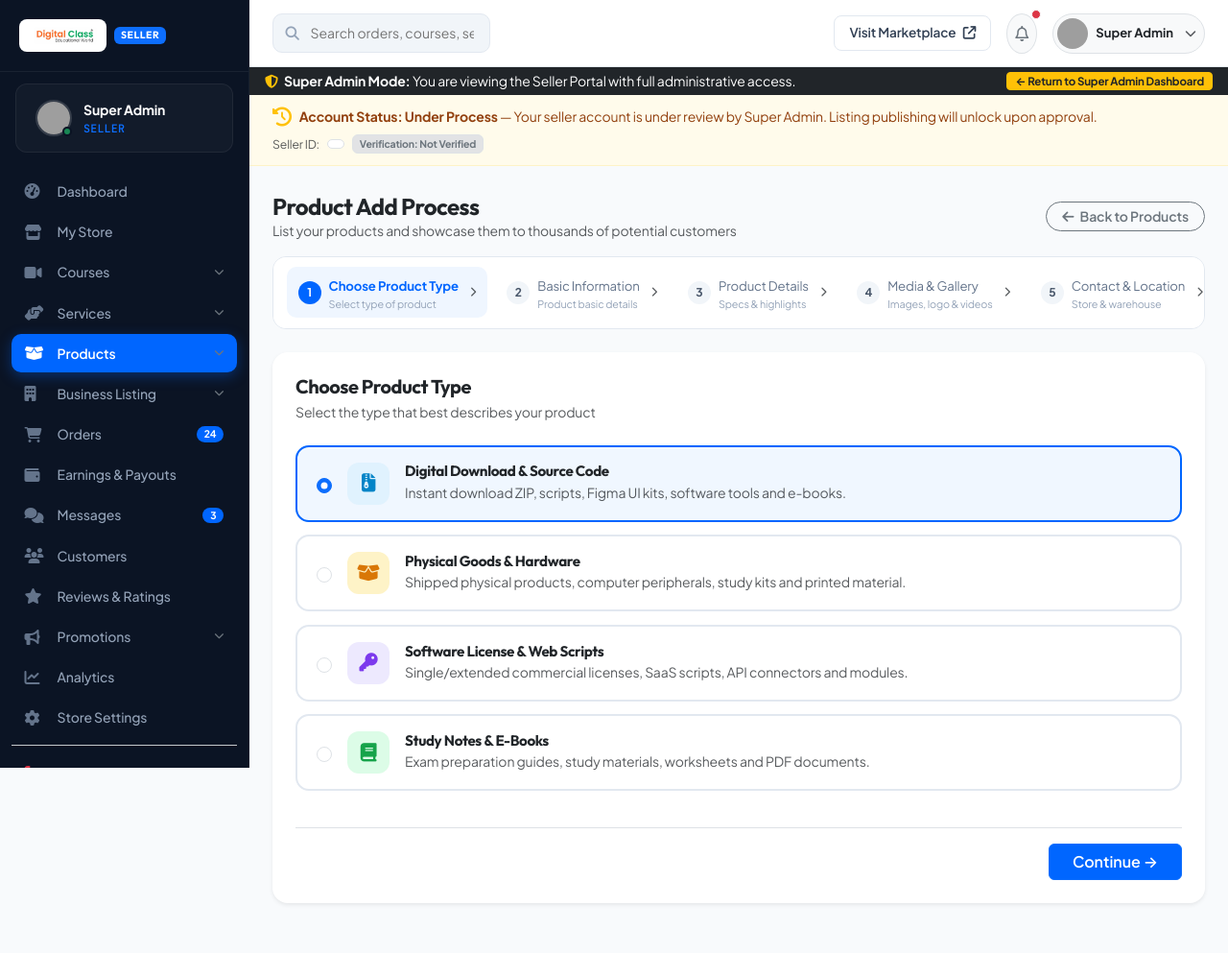
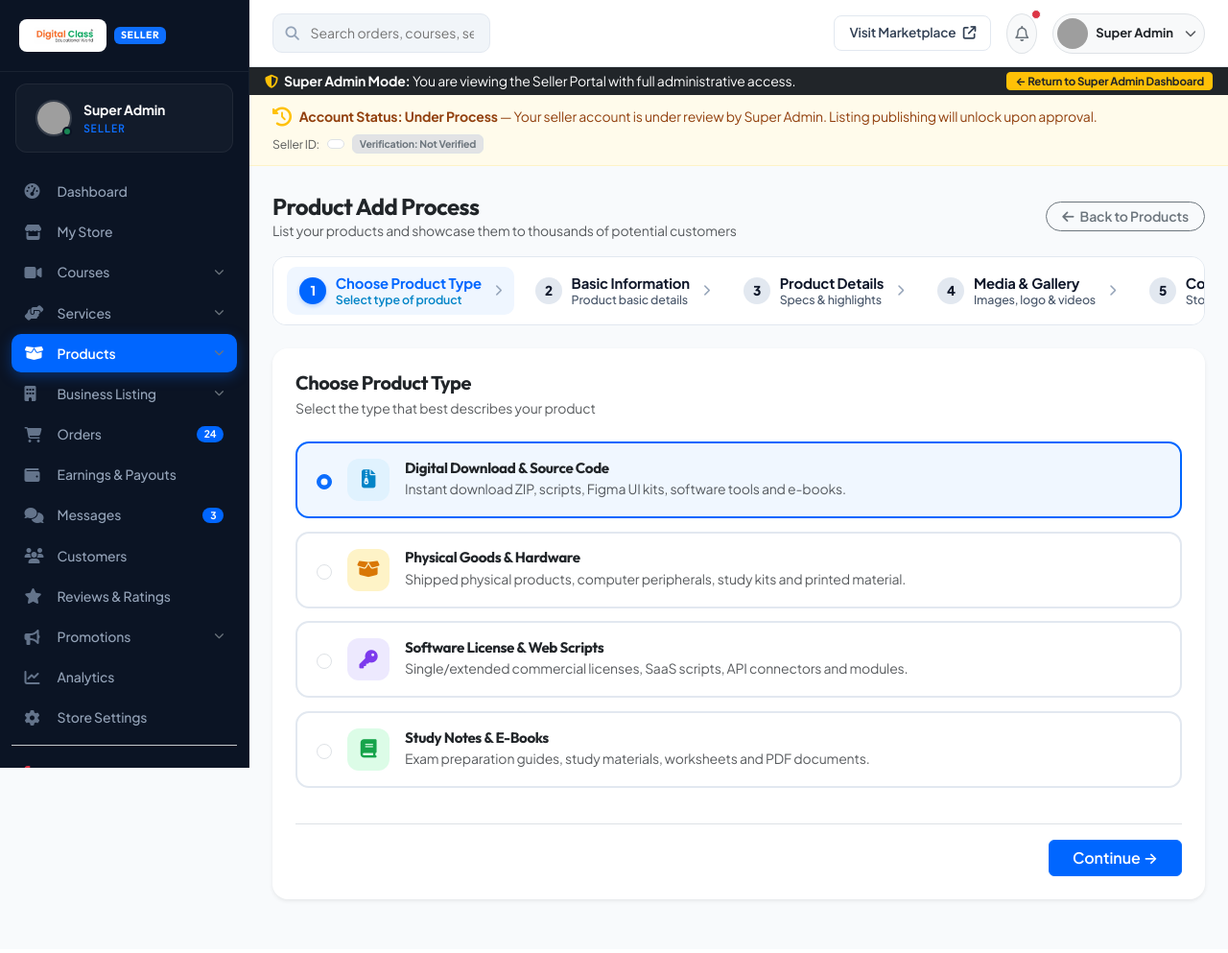
Before and after one commit to digitalclassworld/marketplace, a Laravel app: page /seller/products/create in a window 1280 px wide. Shown: the whole page at 96% size. After the commit the page ends 940 px from the top, so only its background shows below. Run offline with Laravel 12, Linux system fonts and the light colour scheme; a user stored in the database is signed in; data comes from the database, SQL or seed files in the repository; parts of the project's set-up code (start-up, migrations or seed data) failed here and were passed over; grey boxes are pictures that could not be loaded.

Commit message:
style: increase size, contrast, and font weight of wizard stepper titles and subtitles across courses, services, products, and listings

```diff
--- a/resources/views/seller/products/create.blade.php
+++ b/resources/views/seller/products/create.blade.php
@@ -26,14 +26,17 @@
     .wizard-step-item {
         display: flex;
         align-items: center;
-        gap: 0.5rem;
-        padding: 0.4rem 0.75rem;
+        gap: 0.6rem;
+        padding: 0.5rem 0.85rem;
         border-radius: 10px;
-        color: #64748b;
+        color: #1e293b;
         cursor: pointer;
         transition: all 0.2s ease;
         text-decoration: none;
         flex-shrink: 0;
+    }
+    .wizard-step-item:hover {
+        background-color: #f1f5f9;
     }
     .wizard-step-item.active {
         background-color: #eff6ff;
@@ -41,37 +44,56 @@
         font-weight: 700;
     }
     .wizard-step-item.completed {
-        color: #10b981;
+        color: #0f766e;
     }
     .wizard-step-num {
-        width: 24px;
-        height: 24px;
+        width: 28px;
+        height: 28px;
         border-radius: 50%;
-        background: #f1f5f9;
+        background: #e2e8f0;
         display: flex;
         align-items: center;
         justify-content: center;
-        font-size: 0.75rem;
-        font-weight: 700;
-        color: #475569;
+        font-size: 0.85rem;
+        font-weight: 800;
+        color: #0f172a;
+        flex-shrink: 0;
     }
     .wizard-step-item.active .wizard-step-num {
         background: #0066ff;
         color: #ffffff;
+        box-shadow: 0 2px 4px rgba(0, 102, 255, 0.25);
     }
     .wizard-step-item.completed .wizard-step-num {
         background: #10b981;
         color: #ffffff;
     }
     .wizard-step-title {
-        font-size: 0.825rem;
+        font-size: 0.925rem;
+        font-weight: 700;
+        line-height: 1.25;
+        color: #0f172a;
+        display: block;
+    }
+    .wizard-step-item.active .wizard-step-title {
+        color: #0066ff;
+    }
+    .wizard-step-item.completed .wizard-step-title {
+        color: #0f766e;
+    }
+    .wizard-step-sub {
+        font-size: 0.775rem;
+        color: #475569;
+        display: block;
+        font-weight: 500;
         line-height: 1.2;
     }
-    .wizard-step-sub {
-        font-size: 0.675rem;
-        color: #94a3b8;
-        display: block;
-        font-weight: 400;
+    .wizard-step-item.active .wizard-step-sub {
+        color: #0284c7;
+        font-weight: 600;
+    }
+    .wizard-step-item.completed .wizard-step-sub {
+        color: #059669;
     }
 
     /* Option Selection Cards (Step 1) */
@@ -159,7 +181,7 @@
                 <span class="wizard-step-title">Choose Product Type</span>
                 <span class="wizard-step-sub">Select type of product</span>
             </div>
-            <i class="fa-solid fa-chevron-right text-muted ms-1" style="font-size: 0.65rem;"></i>
+            <i class="fa-solid fa-chevron-right ms-1" style="font-size: 0.75rem; color: #94a3b8;"></i>
         </div>
 
         <div class="wizard-step-item" id="step-nav-2" onclick="goToStep(2)">
@@ -168,7 +190,7 @@
                 <span class="wizard-step-title">Basic Information</span>
                 <span class="wizard-step-sub">Product basic details</span>
             </div>
-            <i class="fa-solid fa-chevron-right text-muted ms-1" style="font-size: 0.65rem;"></i>
+            <i class="fa-solid fa-chevron-right ms-1" style="font-size: 0.75rem; color: #94a3b8;"></i>
         </div>
 
         <div class="wizard-step-item" id="step-nav-3" onclick="goToStep(3)">
@@ -177,7 +199,7 @@
                 <span class="wizard-step-title">Product Details</span>
                 <span class="wizard-step-sub">Specs & highlights</span>
             </div>
-            <i class="fa-solid fa-chevron-right text-muted ms-1" style="font-size: 0.65rem;"></i>
+            <i class="fa-solid fa-chevron-right ms-1" style="font-size: 0.75rem; color: #94a3b8;"></i>
         </div>
 
         <div class="wizard-step-item" id="step-nav-4" onclick="goToStep(4)">
@@ -186,7 +208,7 @@
                 <span class="wizard-step-title">Media & Gallery</span>
                 <span class="wizard-step-sub">Images, logo & videos</span>
             </div>
-            <i class="fa-solid fa-chevron-right text-muted ms-1" style="font-size: 0.65rem;"></i>
+            <i class="fa-solid fa-chevron-right ms-1" style="font-size: 0.75rem; color: #94a3b8;"></i>
         </div>
 
         <div class="wizard-step-item" id="step-nav-5" onclick="goToStep(5)">
@@ -195,7 +217,7 @@
                 <span class="wizard-step-title">Contact & Location</span>
                 <span class="wizard-step-sub">Store & warehouse</span>
             </div>
-            <i class="fa-solid fa-chevron-right text-muted ms-1" style="font-size: 0.65rem;"></i>
+            <i class="fa-solid fa-chevron-right ms-1" style="font-size: 0.75rem; color: #94a3b8;"></i>
         </div>
 
         <div class="wizard-step-item" id="step-nav-6" onclick="goToStep(6)">
@@ -204,7 +226,7 @@
                 <span class="wizard-step-title">Plan & Publish</span>
                 <span class="wizard-step-sub">Listing plan & add-ons</span>
             </div>
-            <i class="fa-solid fa-chevron-right text-muted ms-1" style="font-size: 0.65rem;"></i>
+            <i class="fa-solid fa-chevron-right ms-1" style="font-size: 0.75rem; color: #94a3b8;"></i>
         </div>
 
         <div class="wizard-step-item" id="step-nav-7" onclick="goToStep(7)">
```
Also changed, not shown: resources/views/seller/courses/create.blade.php (+44 -22 lines), resources/views/seller/listings/create.blade.php (+44 -22 lines), resources/views/seller/services/create.blade.php (+44 -22 lines).
